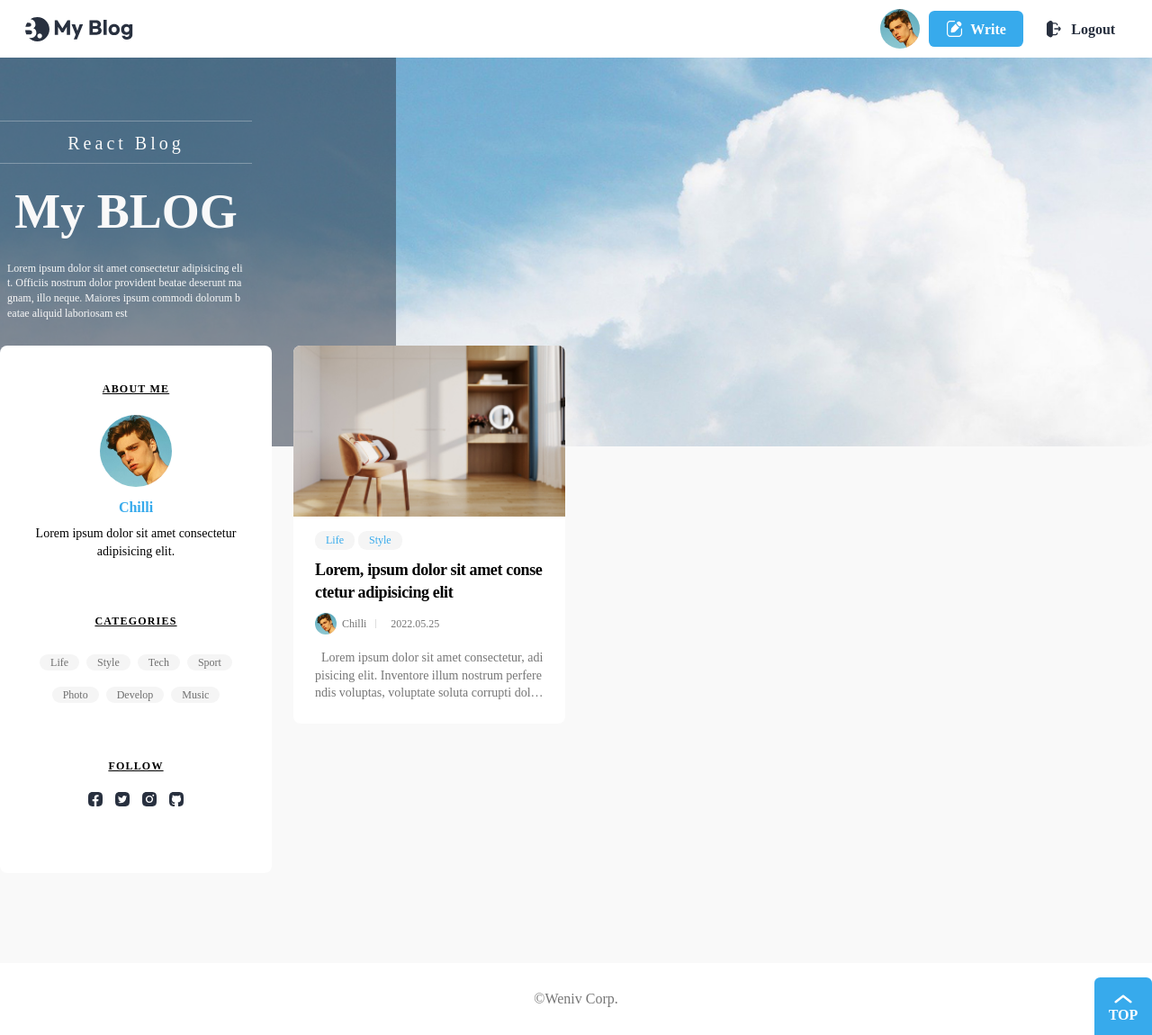
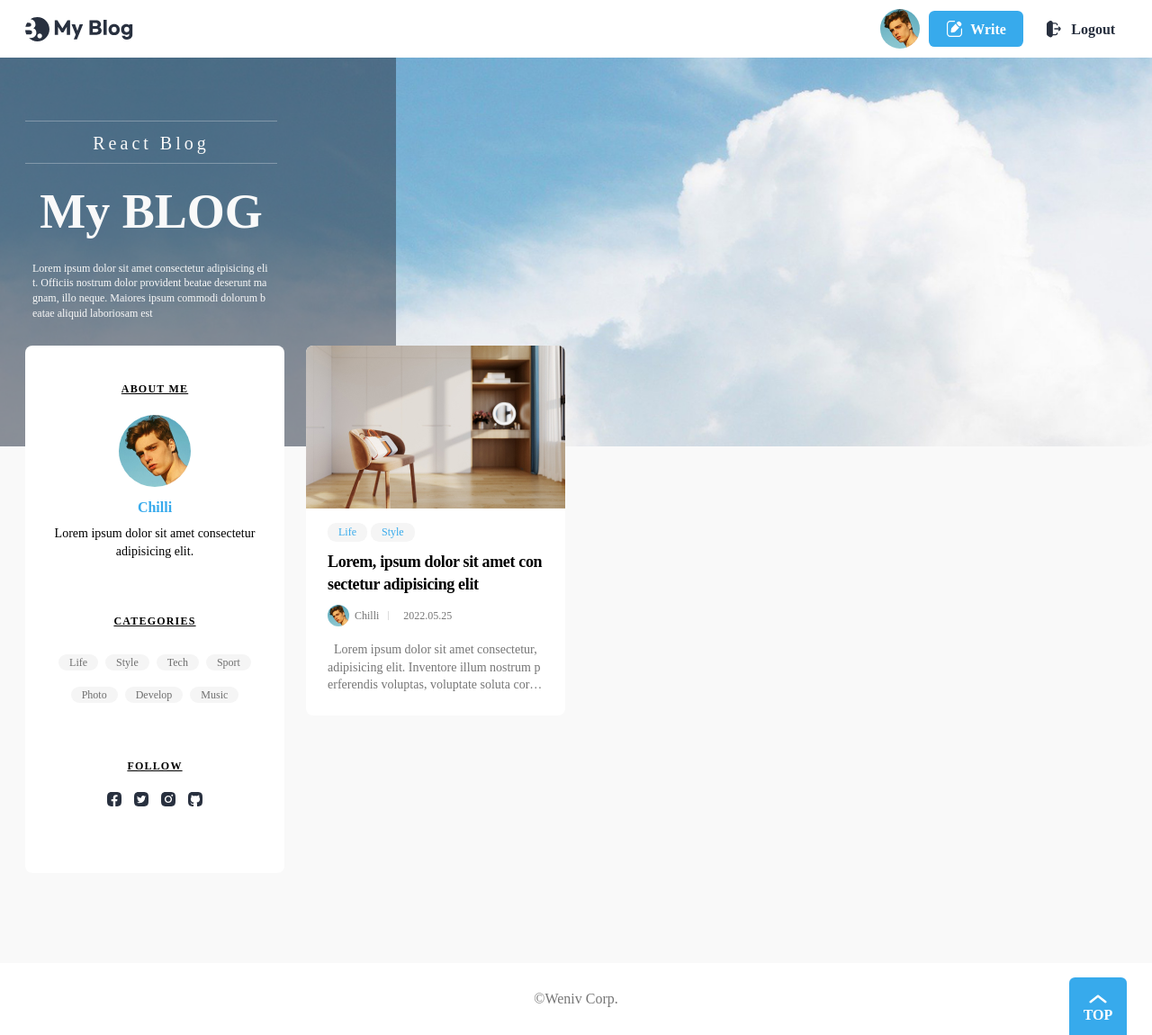
Before and after one commit to etoile-j/React-blog, a React (Create React App) app: page / in a window 1280 px wide. Shown: the whole page at 90% size. Built offline with nearby package versions, Linux system fonts and the light colour scheme; a web font is replaced by a local one.

Commit message:
중복 클래스 문제 해결

```diff
--- a/src/components/banner/Banner.jsx
+++ b/src/components/banner/Banner.jsx
@@ -3,7 +3,7 @@ import styles from "./banner.module.css";
 export default function Banner() {
     return (
         <div className={styles.banner}>
-			<div className={styles["max-width"]}>
+			<div className="max-width">
 				<div className={styles["banner-contents"]}>
 					<p className={styles["sub-text"]}>React Blog</p>
 					<p className={styles["main-text"]}>My BLOG</p>
--- a/src/components/footer/Footer.jsx
+++ b/src/components/footer/Footer.jsx
@@ -3,7 +3,7 @@ import styles from "./footer.module.css";
 export default function Footer() {
     return (
         <footer>
-			<div className={styles["max-width"]}>
+			<div className={`${styles["max-width"]} ${"max-width"}`}>
 				<h2>©Weniv Corp.</h2>
 				<button className={styles["top-button"]}>TOP</button>
 			</div>
--- a/src/components/main/Main.jsx
+++ b/src/components/main/Main.jsx
@@ -5,7 +5,7 @@ import Posts from "./Posts";
 export default function Main() {
     return (
         <main>
-            <div className={styles["max-width"]}>
+            <div className={`${styles["max-width"]} ${"max-width"}`}>
                 <h2 className="a11y-hidden">Post</h2>
                 <Posts />
                 <About />
```
